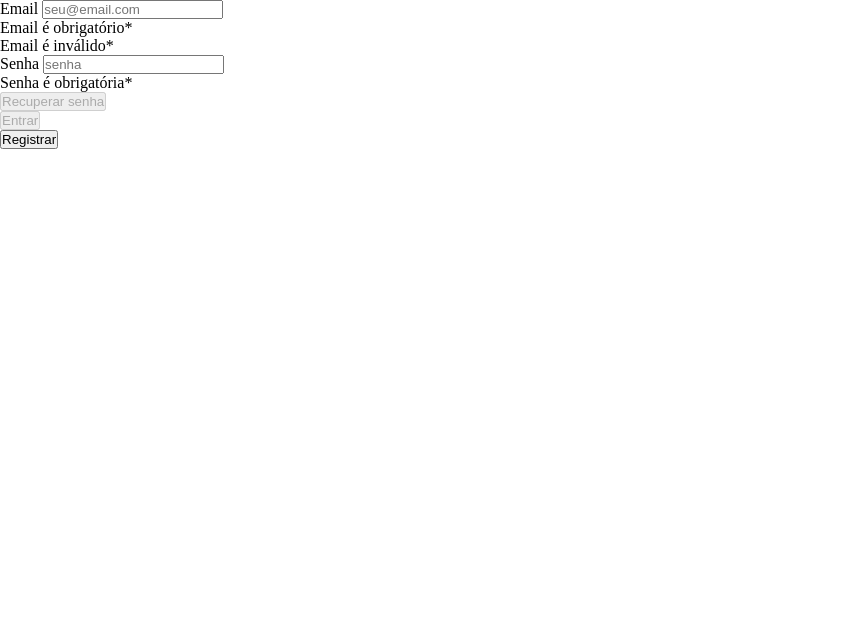
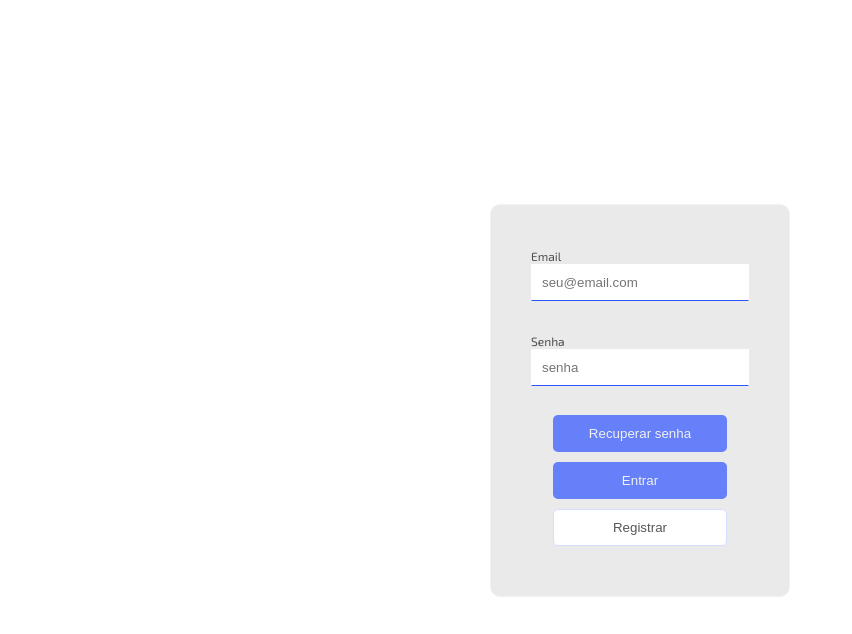
Before and after one commit to Edio-Goncalves/todo-links, a plain HTML site: page index.html in a window 1280 px wide. Shown: the whole page, without its empty margins (0-852 px from the left). Drawn offline with Linux system fonts and the light colour scheme; no server answers.

Commit message:
Resolve CSS that doesn't load

```diff
--- a/assets/style/scss/style.scss
+++ b/assets/style/scss/style.scss
@@ -38,6 +38,65 @@ rgba(75, 105, 255, 1) - para azul
       background-color: fw.$primary-color;
       border: none;
       border-radius: 5px;
+    }
+  }
+}
+
+/* login */
+.login {
+  font-family: "Exo 2", sans-serif;
+  width: 100%;
+  height: 100vh;
+  display: flex;
+  justify-content: center;
+  align-items: center;
+  background-color: white;
+
+  form {
+    max-width: 300px;
+    display: flex;
+    flex-direction: column;
+    align-items: center;
+    justify-content: center;
+    padding: 40px;
+    background-color: fw.$form-color;
+    border: 1px solid fw.$secondary-color;
+    border-radius: 10px;
+
+    > :first-child,
+    > :nth-child(2) {
+      height: 85px;
+      label {
+        font-size: 12px;
+        text-align: left;
+        color: fw.$text-color;
+      }
+      input {
+        @include fw.input-style;
+      }
+
+      > .error {
+        @include fw.error-style;
+      }
+    }
+
+    > :nth-child(3),
+    > :nth-child(4),
+    > :last-child {
+      width: 100%;
+      display: flex;
+      justify-content: center;
+      button {
+        @include fw.button-style(
+          fw.$primary-color,
+          fw.$secondary-color,
+          fw.$accent-color
+        );
+
+        &.outline {
+          @include fw.button-style(white, fw.$text-color, fw.$accent-color);
+        }
+      }
     }
   }
 }
```
Also changed, not shown: assets/style/css/style.css, 1 other file.
